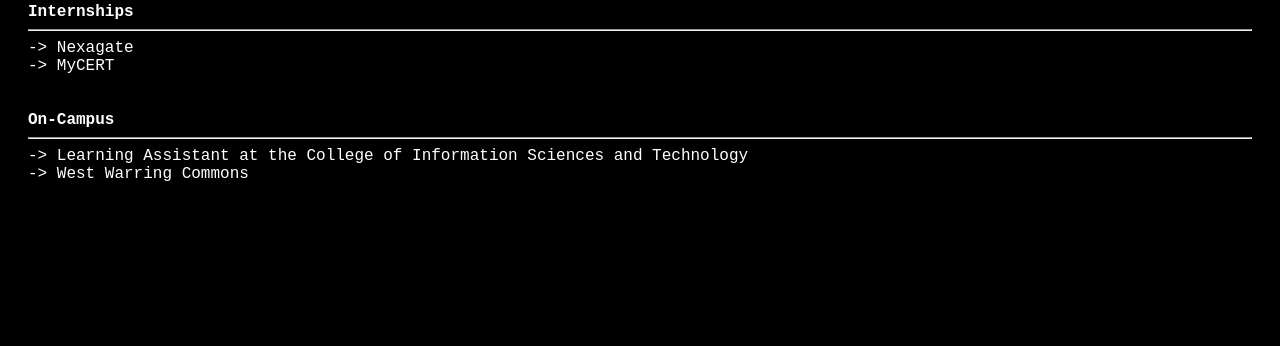
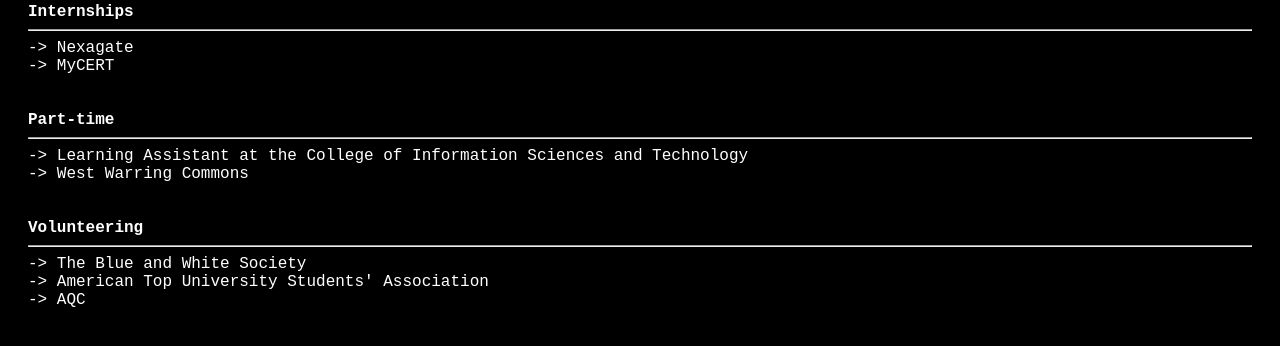
Before and after one commit to rizqkhairulnizam/rizqkhairulnizam.github.io, a plain HTML site: page experience.html in a window 1280 px wide. Shown: the part 168-514 px from the top of the page. Drawn offline with Linux system fonts and the light colour scheme.

Commit message:
volunteering

```diff
--- a/experience.html
+++ b/experience.html
@@ -39,12 +39,23 @@
             <br>
             <br>
 
-            <div class="campus">
-                <b>On-Campus</b>
+            <div class="part_time">
+                <b>Part-time</b>
                 <hr>
                 -> Learning Assistant at the College of Information Sciences and Technology <br>
                 -> West Warring Commons <br>
             </div>
+
+            <br>
+            <br>
+
+            <div class="volunteer">
+                <b>Volunteering</b>
+                <hr>
+                -> The Blue and White Society <br>
+                -> American Top University Students' Association <br>
+                -> AQC <br>
+            </div>
         </div>
     </body>
 </html>
```
